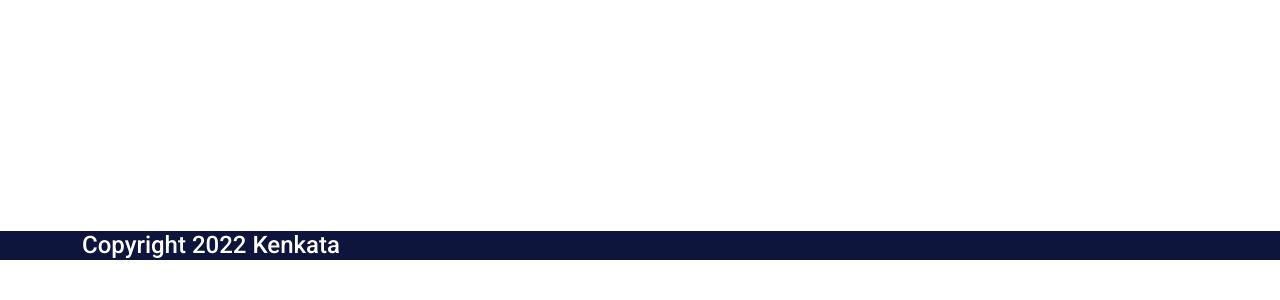
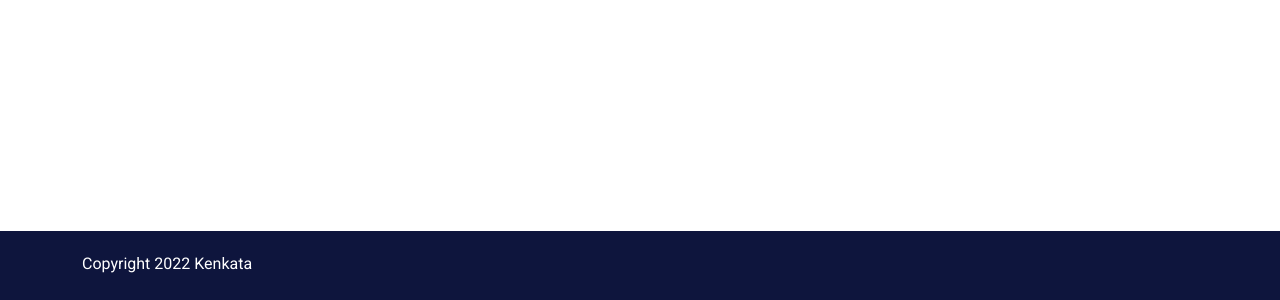
Before and after one commit to Onilsson743/Html-CSS, a plain HTML site: page index.html in a window 1280 px wide. Shown: the part 3954-4254 px from the top of the page. Before the commit the page ends 4222 px from the top, so only its background shows below. Drawn offline with nearby package versions, Linux system fonts and the light colour scheme.

Commit message:
fixed footer padding

```diff
--- a/css/style.css
+++ b/css/style.css
@@ -351,6 +351,9 @@ html, body {
     footer {
         background-color: var(--color-theme-dark);
         color: var(--color-white);
+        padding-bottom: 0.5rem;
+        padding-top: 1.3rem;
+
     }
         footer h4 {
 
--- a/index.html
+++ b/index.html
@@ -253,8 +253,10 @@
 
     <div style="height: 2000px;"></div>
 
+
+    <!-- Footer -->
     <footer>
-        <h4 class="container">Copyright 2022 Kenkata</h4>
+        <p class="container">Copyright 2022 Kenkata</p>
     </footer>
 
 
```
